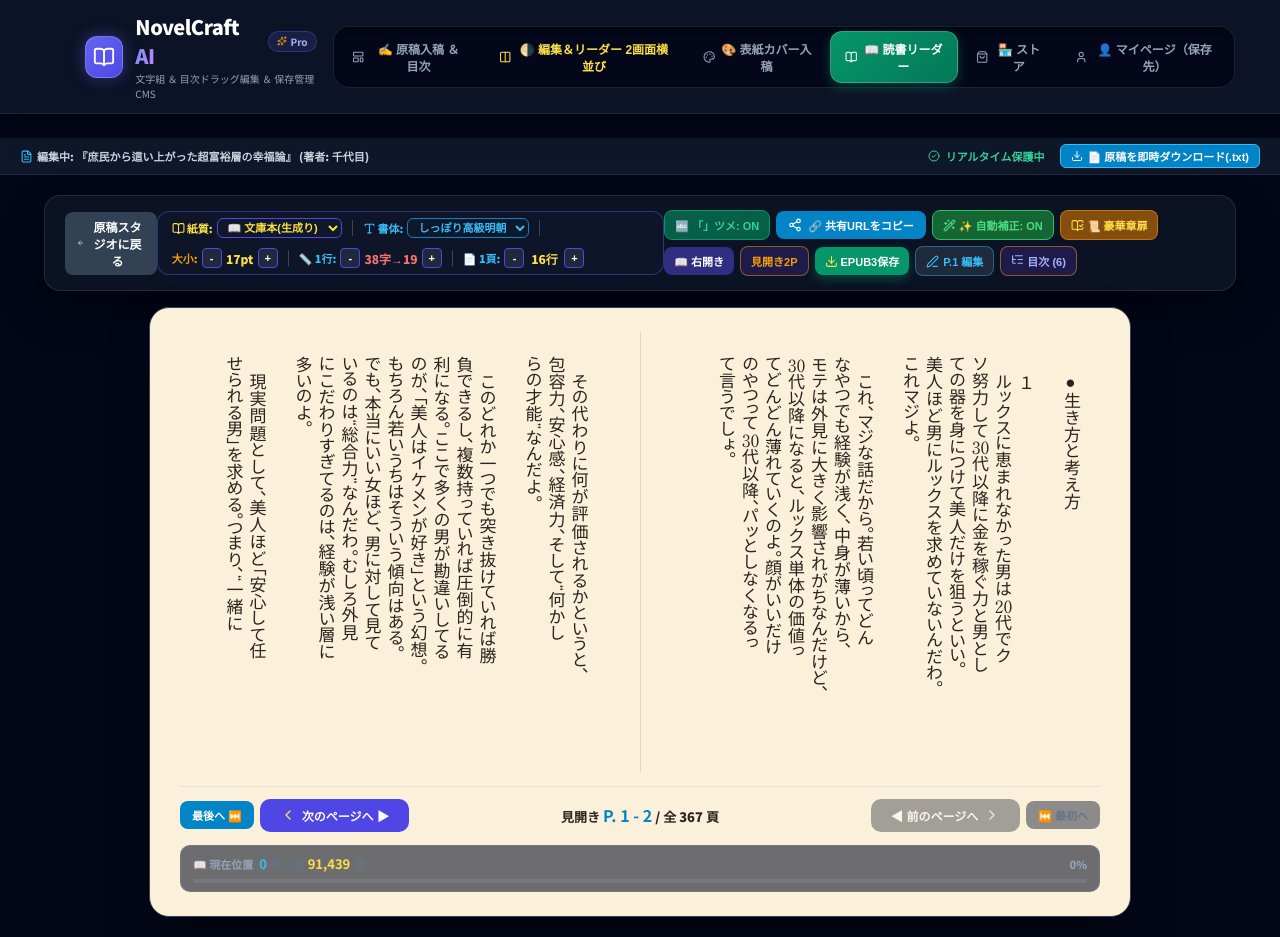
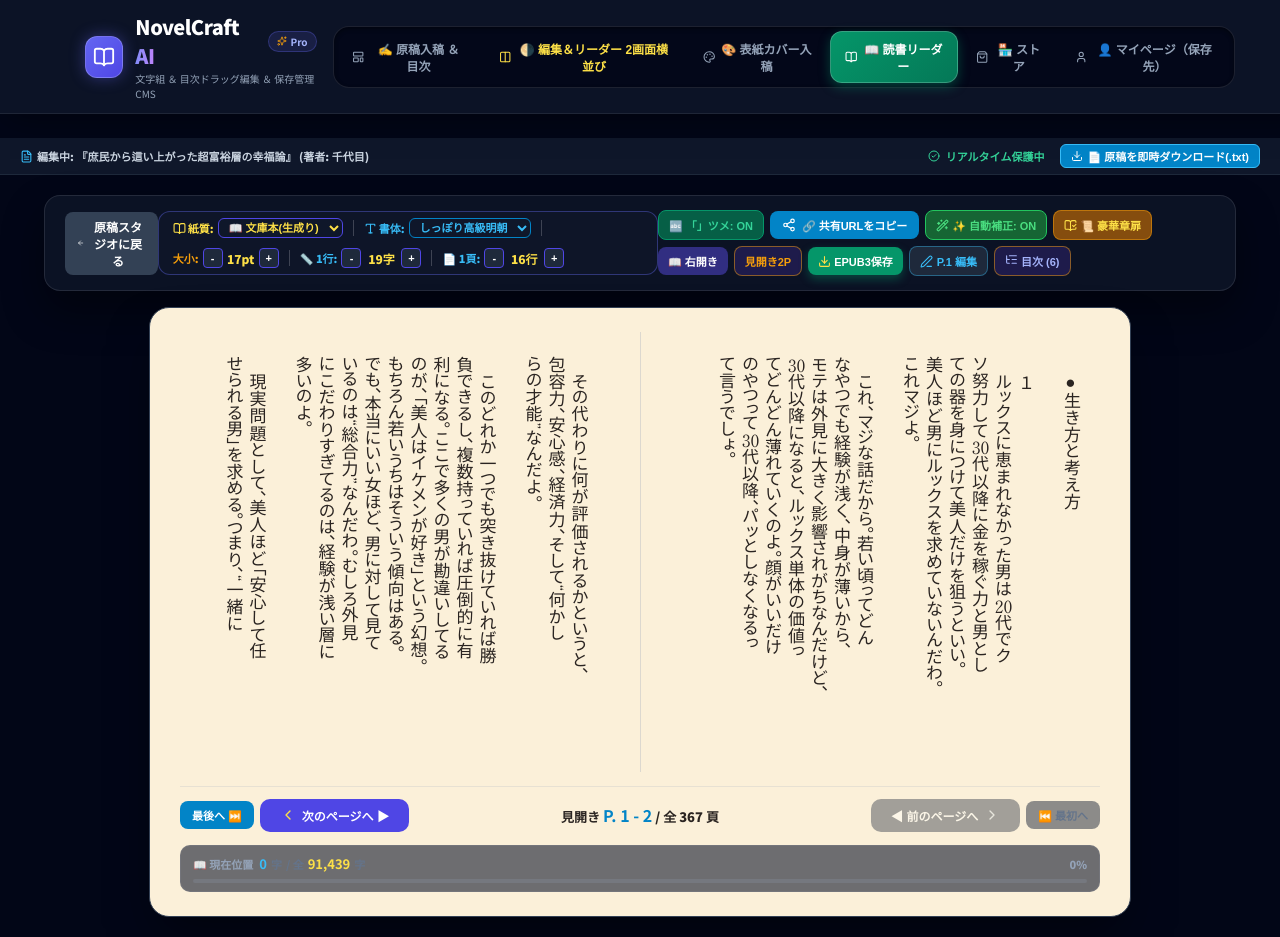
Before and after one commit to yojiito/ebook-reader-app, a React (Vite) app: page / in a window 1280 px wide. Shown: the top 937 px of the page. Built offline with nearby package versions, Linux system fonts and the light colour scheme.

Commit message:
Simplify typography UI warnings

```diff
--- a/src/components/ReaderView.tsx
+++ b/src/components/ReaderView.tsx
@@ -1387,10 +1387,10 @@ export const ReaderView: React.FC<ReaderViewProps> = ({
               -
             </button>
             <span
-              title={charsPerLine > physicalMaxCharsUI ? `現在のフォントサイズでの物理上限は${physicalMaxCharsUI}字。フォントサイズを小さくすると有効になります` : ''}
-              style={{ fontSize: '12px', fontWeight: '900', color: charsPerLine > physicalMaxCharsUI ? '#F87171' : '#FDE047', minWidth: '32px', textAlign: 'center', cursor: charsPerLine > physicalMaxCharsUI ? 'help' : 'default' }}
+              title={charsPerLine > physicalMaxCharsUI ? `現在のフォントサイズでは、物理的に ${physicalMaxCharsUI} 字が限界です` : ''}
+              style={{ fontSize: '12px', fontWeight: '900', color: '#FDE047', minWidth: '32px', textAlign: 'center', cursor: charsPerLine > physicalMaxCharsUI ? 'help' : 'default' }}
             >
-              {charsPerLine}字{charsPerLine > physicalMaxCharsUI ? `→${physicalMaxCharsUI}` : ''}
+              {effectiveCharsPerLine}字
             </span>
             <button
               onClick={() => {
@@ -1420,10 +1420,10 @@ export const ReaderView: React.FC<ReaderViewProps> = ({
               -
             </button>
             <span
-              title={linesPerPage > physicalMaxLinesUI ? `幅の物理限界(${Math.floor(INNER_TEXT_WIDTH)}px)のため、実効表示は ${physicalMaxLinesUI} 行に制限されています` : ''}
-              style={{ fontSize: '12px', fontWeight: '900', color: linesPerPage > physicalMaxLinesUI ? '#F87171' : '#FDE047', minWidth: '32px', textAlign: 'center', cursor: linesPerPage > physicalMaxLinesUI ? 'help' : 'default' }}
+              title={linesPerPage > physicalMaxLinesUI ? `画面幅の限界により、実効表示は ${physicalMaxLinesUI} 行に制限されています` : ''}
+              style={{ fontSize: '12px', fontWeight: '900', color: '#FDE047', minWidth: '32px', textAlign: 'center', cursor: linesPerPage > physicalMaxLinesUI ? 'help' : 'default' }}
             >
-              {linesPerPage}{linesPerPage > physicalMaxLinesUI ? `👉${physicalMaxLinesUI}` : ''}行
+              {effectiveLinesPerPage}行
             </span>
             <button
               onClick={() => {
```
